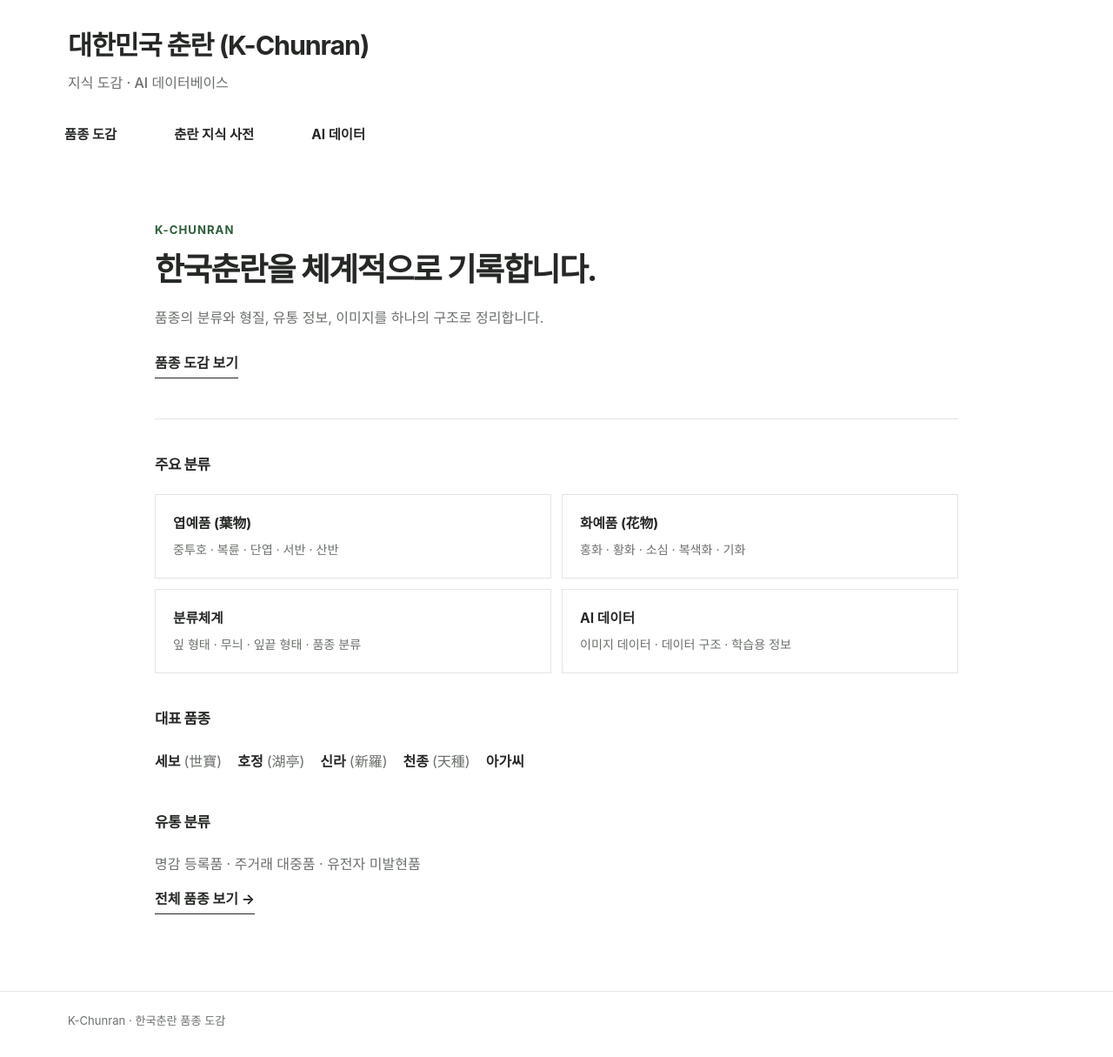
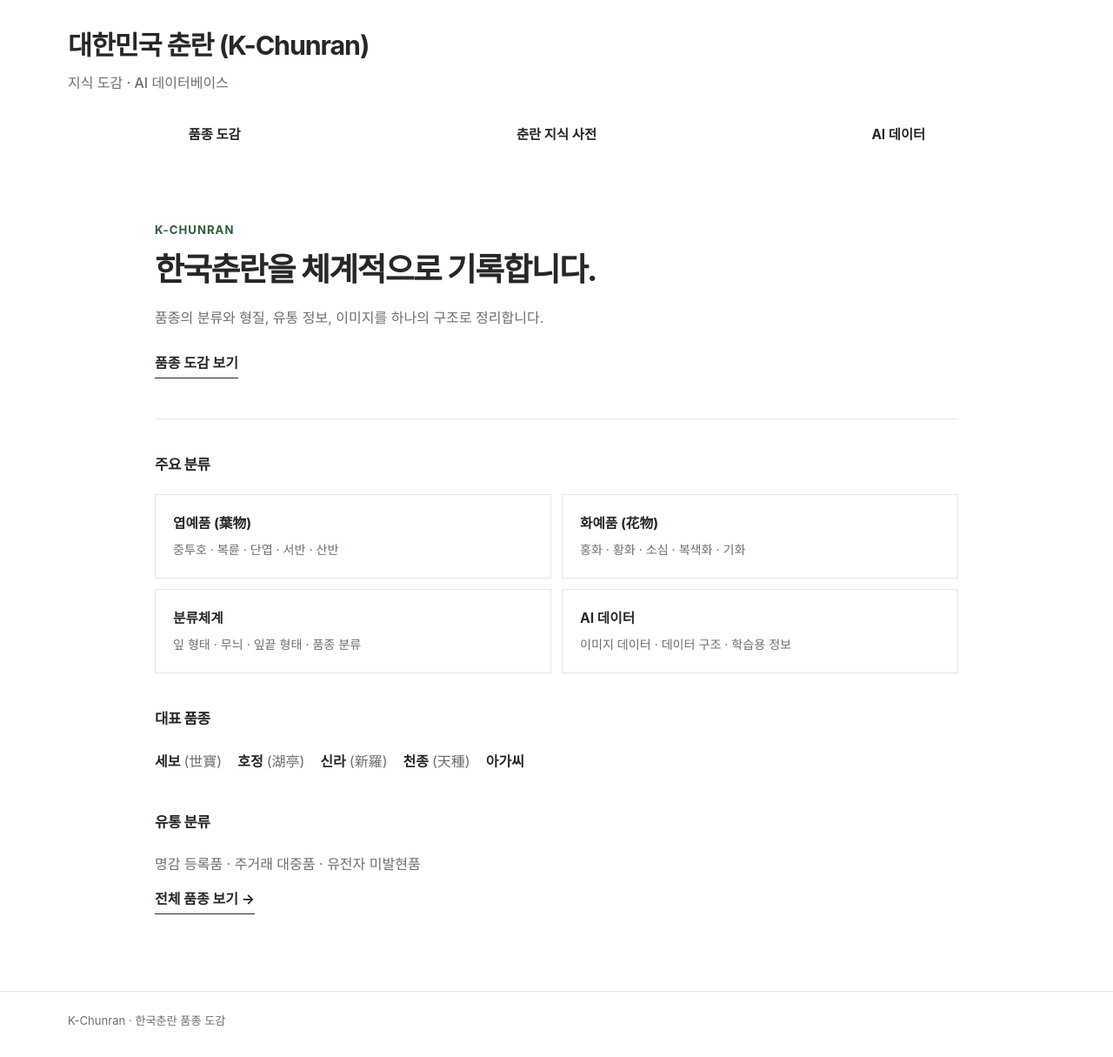
Before and after one commit to parasolra5-pixel/K-chunran, a Jekyll site: the page built from index.md, in a window 1280 px wide. Shown: the whole page at 87% size. Built offline with Jekyll 4.4.1, drawn with Linux system fonts in a browser that asks for light colours.

Commit message:
style: align main navigation widths and dropdowns

```diff
--- a/assets/css/k-chunran.css
+++ b/assets/css/k-chunran.css
@@ -71,15 +71,17 @@ a { color: inherit; }
   display: flex;
   align-items: stretch;
   min-height: 54px;
-  gap: 18px;
+  gap: 0;
 }
 
 .kc-nav-group {
   position: relative;
+  flex: 1 1 0;
 }
 
 .kc-nav-item {
   display: block;
+  width: 100%;
   padding: 13px 24px;
   border: 0;
   background: transparent;
@@ -89,6 +91,7 @@ a { color: inherit; }
   font-size: 0.96rem;
   font-weight: 700;
   white-space: nowrap;
+  text-align: center;
   cursor: pointer;
 }
 
@@ -104,7 +107,7 @@ a { color: inherit; }
   left: 0;
   top: 100%;
   min-width: 100%;
-  width: max-content;
+  width: 100%;
   padding: 16px 18px 18px;
   background: var(--kc-menu-bg);
   border: 1px solid var(--kc-border);
```
